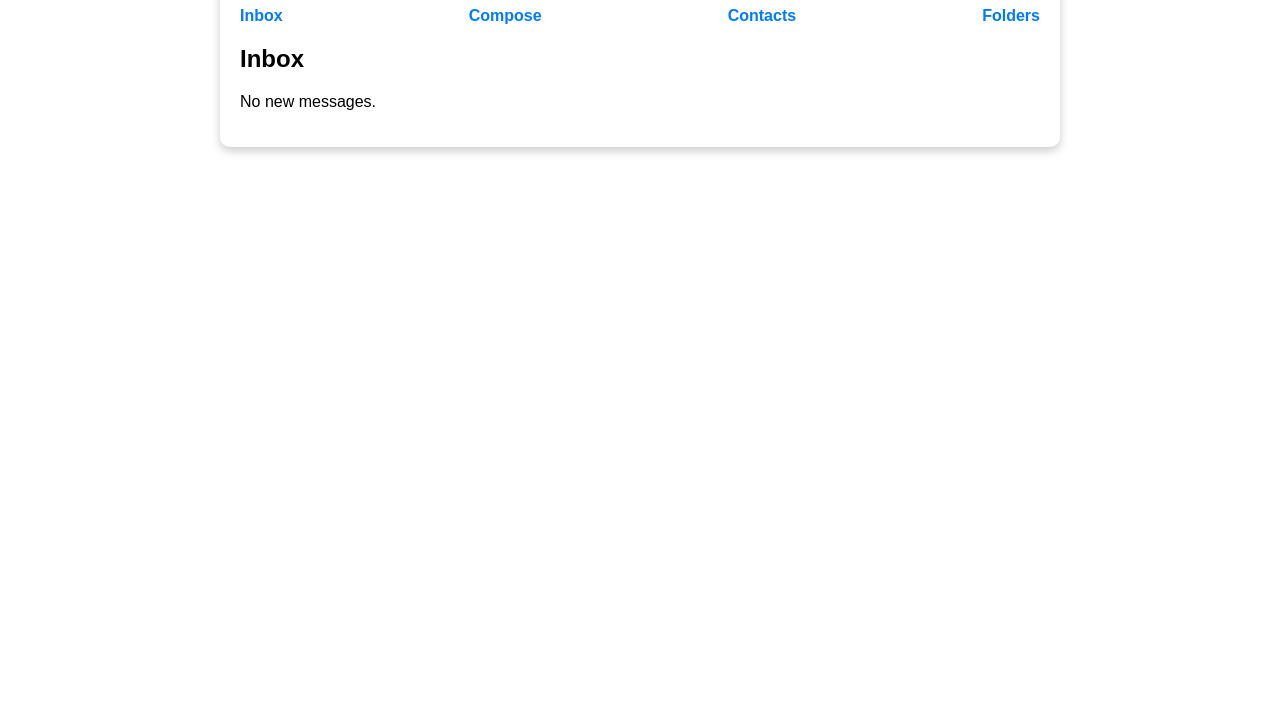
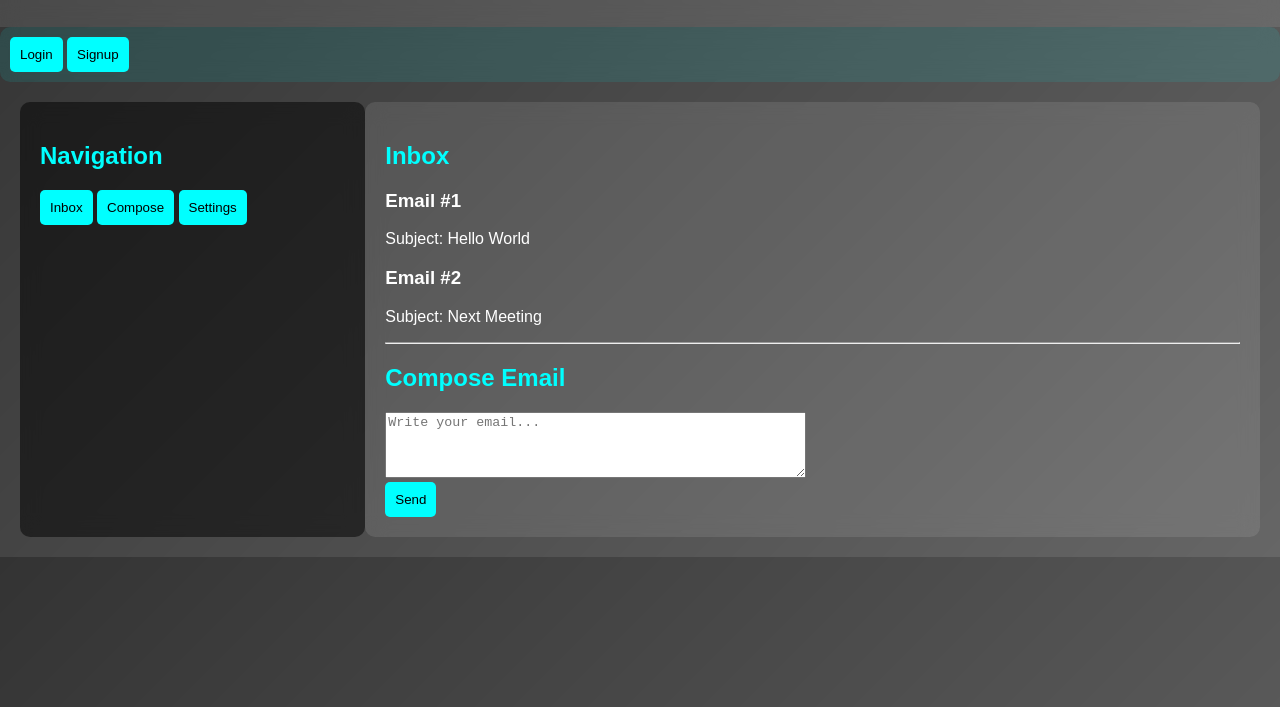
Before and after one commit to J8ESS809/creators.goated, a website: page index.html in a window 1280 px wide. Shown: the part 93-800 px from the top of the page. Drawn offline with Linux system fonts and the light colour scheme.

Commit message:
Add full-featured email client HTML file

```diff
--- a/index.html
+++ b/index.html
@@ -7,78 +7,86 @@
     <style>
         body {
             font-family: Arial, sans-serif;
+            background: linear-gradient(135deg, rgba(0, 0, 0, 0.8), rgba(0, 0, 0, 0.6));
+            color: white;
+            margin: 0;
+        }
+        header {
             background: rgba(255, 255, 255, 0.1);
             backdrop-filter: blur(10px);
-            margin: 0;
-            padding: 0;
+            padding: 20px;
+            text-align: center;
+        }
+        nav {
+            background: rgba(0, 255, 255, 0.1);
+            padding: 10px;
+            backdrop-filter: blur(10px);
+            border-radius: 10px;
         }
         .container {
-            max-width: 800px;
-            margin: auto;
-            padding: 20px;
-            background: rgba(255, 255, 255, 0.3);
-            border-radius: 10px;
-            box-shadow: 0 4px 10px rgba(0, 0, 0, 0.2);
-        }
-        h1 {
-            text-align: center;
-        }
-        .nav {
             display: flex;
             justify-content: space-between;
-            margin-bottom: 20px;
+            padding: 20px;
         }
-        .nav a {
-            text-decoration: none;
-            color: #007BFF;
-            font-weight: bold;
+        .sidebar {
+            width: 25%;
+            padding: 20px;
+            background: rgba(0, 0, 0, 0.5);
+            backdrop-filter: blur(10px);
+            border-radius: 10px;
         }
-        .inbox, .compose, .contacts, .folders {
-            display: none;
+        .content {
+            width: 70%;
+            padding: 20px;
+            background: rgba(255, 255, 255, 0.1);
+            backdrop-filter: blur(10px);
+            border-radius: 10px;
         }
-        .active {
-            display: block;
+        h1, h2 {
+            color: cyan;
+        }
+        button {
+            background-color: cyan;
+            color: black;
+            border: none;
+            padding: 10px;
+            cursor: pointer;
+            border-radius: 5px;
+        }
+        button:hover {
+            opacity: 0.8;
         }
     </style>
-    <script>
-        function showSection(section) {
-            document.querySelectorAll('.inbox, .compose, .contacts, .folders').forEach(el => el.classList.remove('active'));
-            document.querySelector(section).classList.add('active');
-        }
-    </script>
 </head>
 <body>
+    <header>
+        <h1>Futuristic Email Client</h1>
+    </header>
+    <nav>
+        <button>Login</button>
+        <button>Signup</button>
+    </nav>
     <div class="container">
-        <h1>Advanced Email Client</h1>
-        <div class="nav">
-            <a href="#" onclick="showSection('.inbox')">Inbox</a>
-            <a href="#" onclick="showSection('.compose')">Compose</a>
-            <a href="#" onclick="showSection('.contacts')">Contacts</a>
-            <a href="#" onclick="showSection('.folders')">Folders</a>
+        <div class="sidebar">
+            <h2>Navigation</h2>
+            <button>Inbox</button>
+            <button>Compose</button>
+            <button>Settings</button>
         </div>
-        <div class="inbox active">
+        <div class="content">
             <h2>Inbox</h2>
-            <p>No new messages.</p>
-        </div>
-        <div class="compose">
+            <div>
+                <h3>Email #1</h3>
+                <p>Subject: Hello World</p>
+            </div>
+            <div>
+                <h3>Email #2</h3>
+                <p>Subject: Next Meeting</p>
+            </div>
+            <hr>
             <h2>Compose Email</h2>
-            <form>
-                <label for="to">To:</label><br>
-                <input type="email" id="to" name="to"><br>
-                <label for="subject">Subject:</label><br>
-                <input type="text" id="subject" name="subject"><br><br>
-                <label for="body">Body:</label><br>
-                <textarea id="body" name="body" rows="5"></textarea><br><br>
-                <button type="submit">Send</button>
-            </form>
-        </div>
-        <div class="contacts">
-            <h2>Contacts</h2>
-            <p>No contacts available.</p>
-        </div>
-        <div class="folders">
-            <h2>Folders</h2>
-            <p>No folders available.</p>
+            <textarea rows="4" cols="50" placeholder="Write your email..."></textarea><br>
+            <button>Send</button>
         </div>
     </div>
 </body>
```
